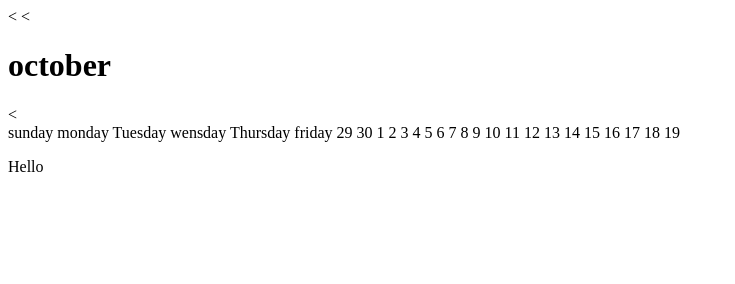
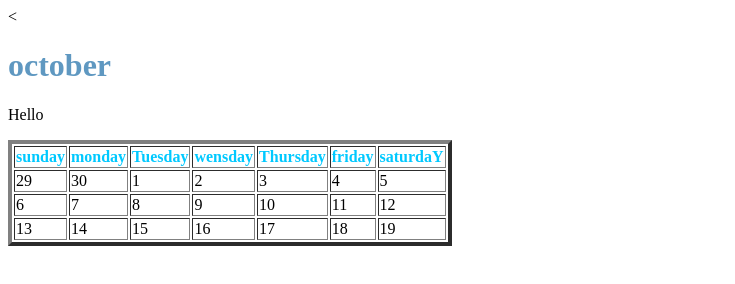
Before and after one commit to luchisalmoran/luchisalmoran.io, a plain HTML site: page index.html in a window 1280 px wide. Shown: the whole page, without its empty margins (0-735 px from the left). Drawn offline with Linux system fonts and the light colour scheme.

Commit message:
Add files via upload

```diff
--- a/index.html
+++ b/index.html
@@ -5,17 +5,17 @@
     <title>calander</title>
   </head>
   <body>
-    <<h1>october</h1>
-    <<table>
 
-    </table border>
-    <tr>
+    <h1 style="Color:rgb(95, 152, 193)">october</h1>
+    <table border="4">
+    <tr style="color:rgb(0, 201, 255)">
       <th>sunday</th>
       <th> monday</th>
       <th>Tuesday</th>
       <th>wensday</th>
       <th> Thursday</th>
       <Th> friday</th>
+        <th>saturdaY</Th>
       </Tr>
       <tr>
       <td>29</td>
@@ -25,6 +25,7 @@
       <td>3</td>
       <td>4</td>
       <td>5</td>
+
       </tr>
       <tr>
       <td>6</td>
@@ -45,6 +46,7 @@
         <td>19</td>
       </tr>
         <p style=”color:blue; background-color:yellow;”>Hello</p>
+      </table>
   </body>
 </html>
 <!DOCTYPE html>
```
